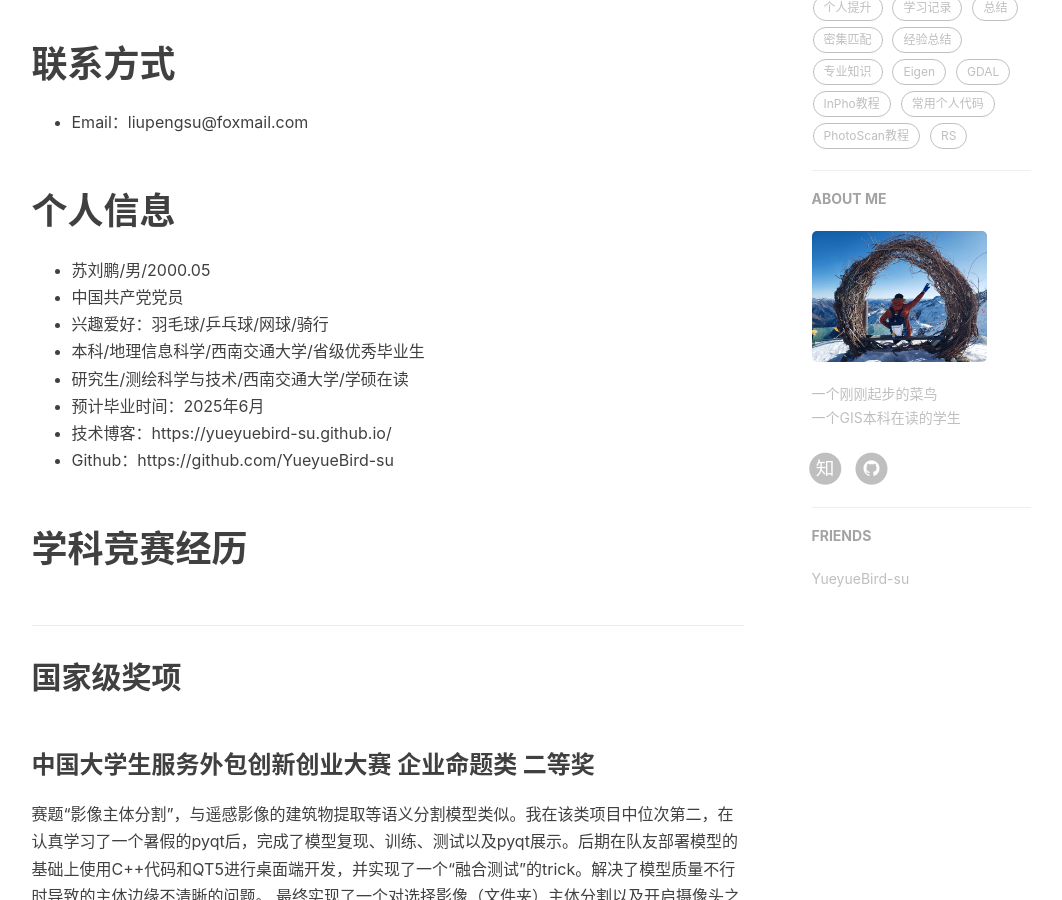
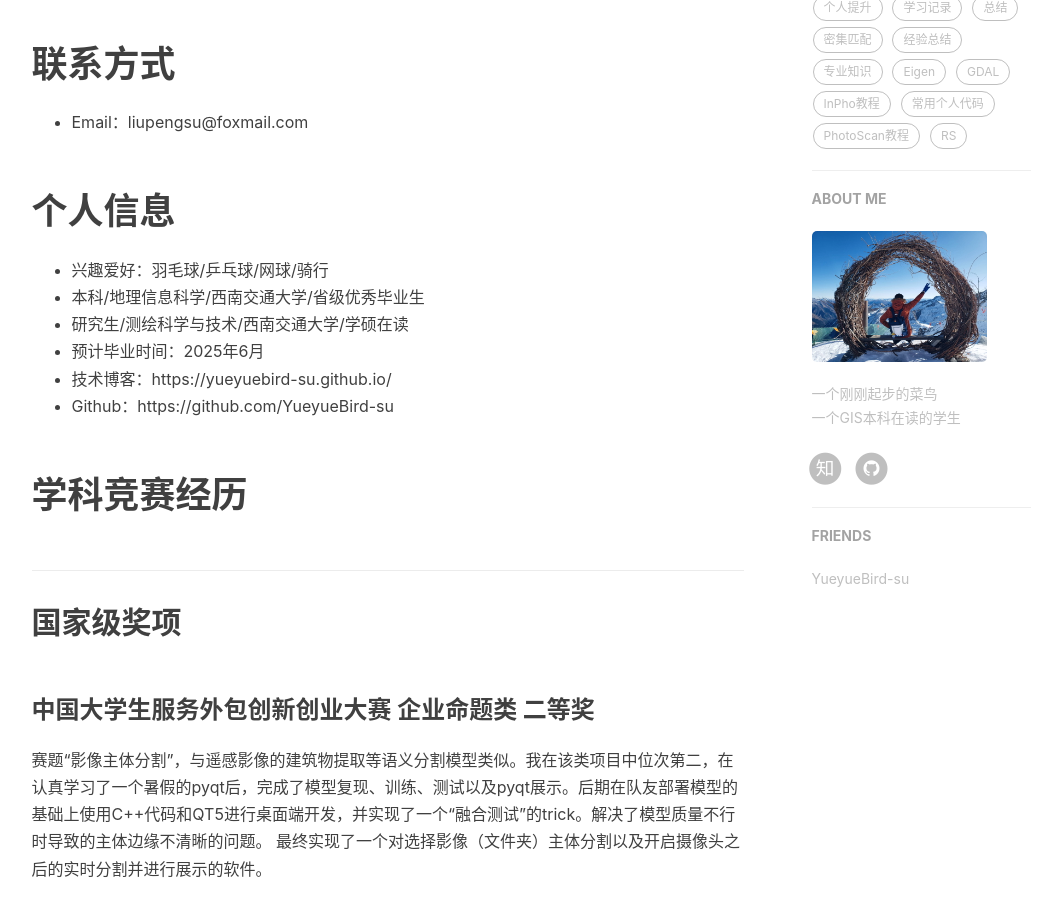
Before and after one commit to YueyueBird-su/YueyueBird-su.github.io, a Jekyll site: the page built from about.html, in a window 1280 px wide and 900 px high, scrolled down 492 px. Shown: the whole window, without its empty margins (136-1198 px from the left). Built offline with Jekyll 4.4.1, drawn with Linux system fonts in a browser that asks for light colours; nearby versions of some CDN libraries; comment, search, counter and statistics services are not loaded.

Commit message:
update 0412

```diff
--- a/_includes/about/zh.md
+++ b/_includes/about/zh.md
@@ -2,9 +2,6 @@
 * Email：liupengsu@foxmail.com
 
 # 个人信息
-
-* 苏刘鹏/男/2000.05
-* 中国共产党党员
 * 兴趣爱好：羽毛球/乒乓球/网球/骑行
 * 本科/地理信息科学/西南交通大学/省级优秀毕业生
 * 研究生/测绘科学与技术/西南交通大学/学硕在读
```
